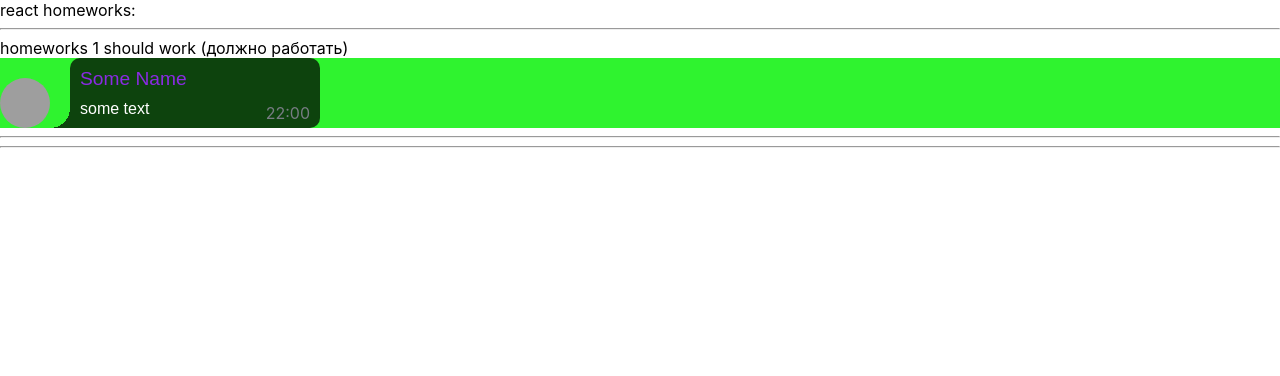
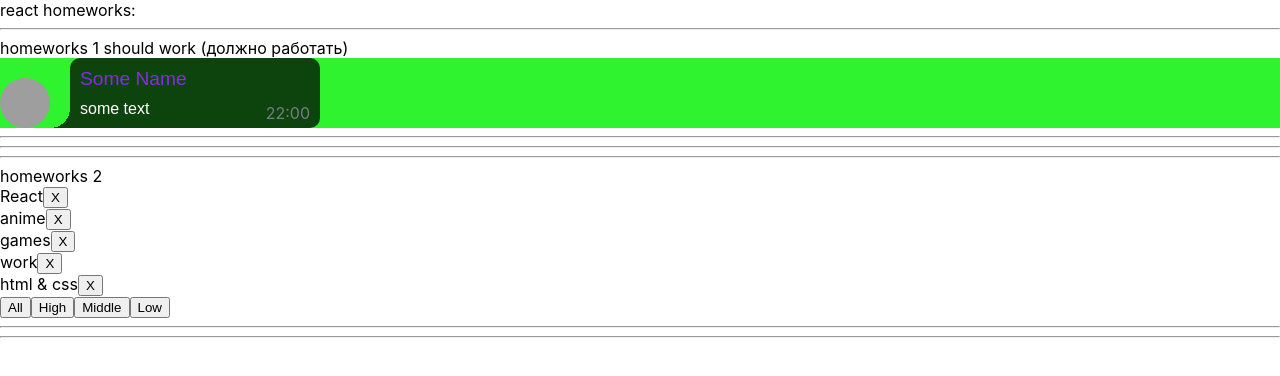
Before and after one commit to LaV0n/homeworks, a React (Create React App) app: page / in a window 1280 px wide. Shown: the top 376 px of the page. Built offline with nearby package versions, Linux system fonts and the light colour scheme; grey boxes are pictures that could not be loaded.

Commit message:
unfinished hw2

```diff
--- a/src/p1-main/m1-ui/u1-app/App.tsx
+++ b/src/p1-main/m1-ui/u1-app/App.tsx
@@ -1,13 +1,14 @@
 import React from 'react'
 import s from './App.module.css'
 import HW1 from '../../../p2-homeworks/h1/HW1'
+import HW2 from "../../../p2-homeworks/h2/HW2";
 
 function App() {
     return (
         <div className={s.App}>
             <div>react homeworks:</div>
             <HW1/>
-            {/*<HW2/>*/}
+            <HW2/>
             {/*<HW3/>*/}
             {/*<HW4/>*/}
             {/*<HW5/>*/}
--- a/src/p2-homeworks/h2/Affair.tsx
+++ b/src/p2-homeworks/h2/Affair.tsx
@@ -1,8 +1,9 @@
 import React from 'react'
+import {AffairType} from "./HW2";
 
-type AffairPropsType = {
+export type AffairPropsType = {
     // key не нужно типизировать
-    affair: any // need to fix any
+    affair: AffairType
     deleteAffairCallback: any // need to fix any
 }
 
@@ -11,8 +12,7 @@
 
     return (
         <div>
-            // show some text
-
+             <span>{props.affair.name}</span>
             <button onClick={deleteCallback}>X</button>
         </div>
     )
--- a/src/p2-homeworks/h2/HW2.tsx
+++ b/src/p2-homeworks/h2/HW2.tsx
@@ -2,12 +2,20 @@
 import Affairs from './Affairs'
 
 // types
-export type AffairPriorityType = any // need to fix any
-export type AffairType = any // need to fix any
+export type AffairPriorityType = 'high' | 'middle' | 'low'
+export type AffairType = {
+    _id:number
+    name:string
+    priority:string
+}
+
 export type FilterType = 'all' | AffairPriorityType
 
 // constants
-const defaultAffairs: any = [ // need to fix any
+
+
+
+const defaultAffairs: AffairType[] = [
     {_id: 1, name: 'React', priority: 'high'},
     {_id: 2, name: 'anime', priority: 'low'},
     {_id: 3, name: 'games', priority: 'low'},
@@ -16,20 +24,20 @@
 ]
 
 // pure helper functions
-export const filterAffairs = (affairs: any, filter: any): any => { // need to fix any
+export const filterAffairs = (affairs: AffairType[], filter: FilterType): any => { // need to fix any
     if (filter === 'all') return affairs
-    else return // need to fix
+    else return affairs.filter( (f) => f.priority === filter)
 }
-export const deleteAffair = (affairs: any, _id: any): any => { // need to fix any
+export const deleteAffair = (affairs: AffairType[], _id: number): any => { // need to fix any
     return // need to fix
 }
 
 function HW2() {
-    const [affairs, setAffairs] = useState<any>(defaultAffairs) // need to fix any
+    const [affairs, setAffairs] = useState<AffairType[]>(defaultAffairs)
     const [filter, setFilter] = useState<FilterType>('all')
 
     const filteredAffairs = filterAffairs(affairs, filter)
-    const deleteAffairCallback = (_id: any) => setAffairs(deleteAffair(affairs, _id)) // need to fix any
+    const deleteAffairCallback = (_id: number) => setAffairs(deleteAffair(affairs, _id))
 
     return (
         <div>
@@ -39,7 +47,7 @@
             {/*should work (должно работать)*/}
             <Affairs
                 data={filteredAffairs}
-                setFilter={setFilter}
+                setFilter={'all'} /*setFilter*/
                 deleteAffairCallback={deleteAffairCallback}
             />
 
```
Also changed, not shown: src/p2-homeworks/h2/Affairs.tsx (+5 -4 lines).
